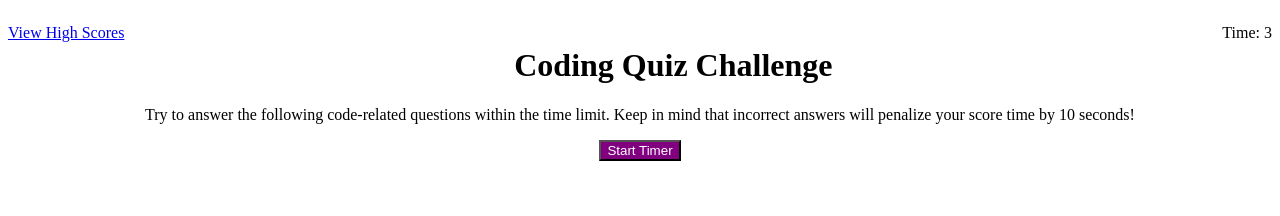
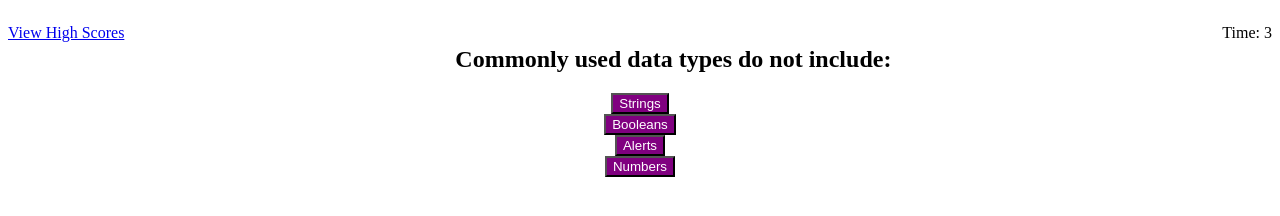
Before and after one commit to tober65/Javascript-Quiz, a plain HTML site: page index.html in a window 1280 px wide. Both pictures are taken after a click on the button "Start Timer". Drawn offline with Linux system fonts and the light colour scheme.

Commit message:
Displays a question and checks for the right answer

```diff
--- a/index.html
+++ b/index.html
@@ -10,10 +10,10 @@
 
 <body>
     <p id="viewHighScores"><a href="./high_scores.html">View High Scores</a></p>
-    <p id="timer">Time: 75</p>
+    <p id="timer">Time: 0</p>
 
     <br>
-    <div class="centered">
+    <div id="codingStartDiv" class="centered">
         <h1>Coding Quiz Challenge</h1>
         <p>Try to answer the following code-related questions within the time limit. Keep in mind that
             incorrect answers will penalize your score time by 10 seconds!</p>
@@ -21,6 +21,13 @@
         <button class="purpleBtn" id="startBtn" onClick="startTimer()">Start Timer</button>
     </div>
 
+    <div id="quizDiv" class="centered hide">
+        <h2 id="quizQuestion">What is your favorite color?</h2>
+        <button id="button0" class="purpleBtn">Red</button><br>
+        <button id="button1" class="purpleBtn">Blue</button><br>
+        <button id="button2" class="purpleBtn">Purple</button><br>
+        <button id="button3" class="purpleBtn">Green</button><br>
+    </div>
 
 
     <script src="script.js"></script>
--- a/script.js
+++ b/script.js
@@ -1,8 +1,39 @@
+question1 = {
+    question: "Commonly used data types do not include:",
+    answers: ["Strings", "Booleans", "Alerts", "Numbers"],
+    answerIndex: 2
+}
+
 timeEl = document.getElementById("timer");
+codingStartEl = document.getElementById("codingStartDiv");
+quizEl = document.getElementById("quizDiv");
+
+var questionEl = document.getElementById("quizQuestion");
+var answer0El = document.getElementById("button0");
+var answer1El = document.getElementById("button1");
+var answer2El = document.getElementById("button2");
+var answer3El = document.getElementById("button3");
 
 var timeLeft = 5;
+var correctAnswer = -1;
+
+function displayQuestion(question) {
+    questionEl.textContent = question.question;
+    answer0El.textContent = question.answers[0];
+    answer1El.textContent = question.answers[1];
+    answer2El.textContent = question.answers[2];
+    answer3El.textContent = question.answers[3];
+
+    correctAnswer = question.answerIndex;
+}
 
 function startTimer() {
+    codingStartEl.classList.add("hide");
+    quizEl.classList.remove("hide");
+    timeEl.textContent = "Time: " + timeLeft;
+
+    displayQuestion(question1);
+
     var timerInterval = setInterval(function () {
         timeLeft--;
         timeEl.textContent = "Time: " + timeLeft;
@@ -17,6 +48,31 @@ function startTimer() {
 }
 
 function goToHomepage() {
-    console.log("Go to homepage");
     window.location.href = "./index.html"
 }
+
+function checkForRightAnswer(answer) {
+    if(answer === correctAnswer) {
+        console.log("Right answer");
+    }
+    else {
+        console.log("Wrong answer");
+        timeLeft -= 10;
+    }
+}
+
+answer0El.addEventListener("click", function() {
+    checkForRightAnswer(0);
+});
+
+answer1El.addEventListener("click", function() {
+    checkForRightAnswer(1);
+});
+
+answer2El.addEventListener("click", function() {
+    checkForRightAnswer(2);
+});
+
+answer3El.addEventListener("click", function() {
+    checkForRightAnswer(3);
+});
--- a/style.css
+++ b/style.css
@@ -14,3 +14,7 @@
     color: white;
     background-color: purple;
 }
+
+.hide {
+    display: none;
+}
```
